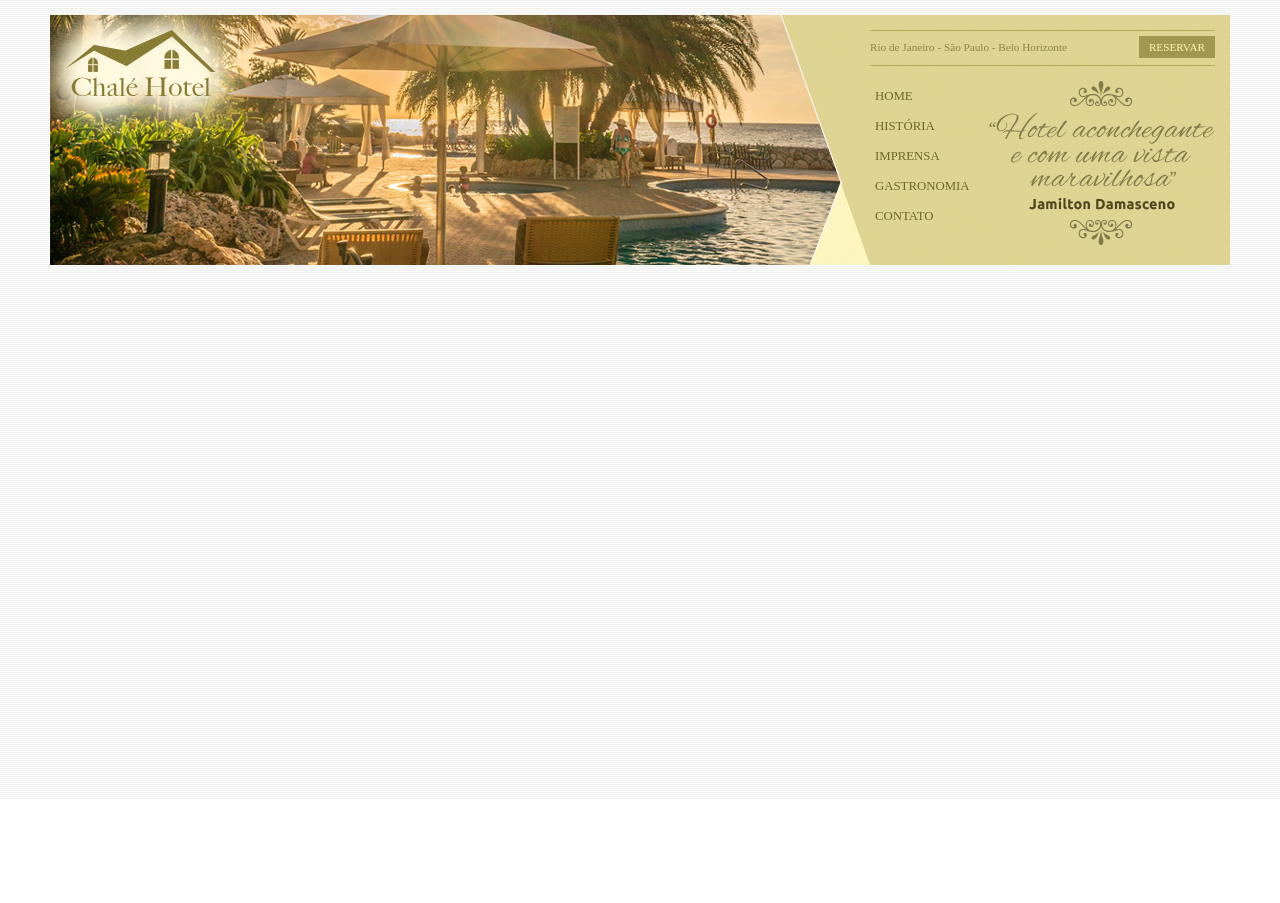
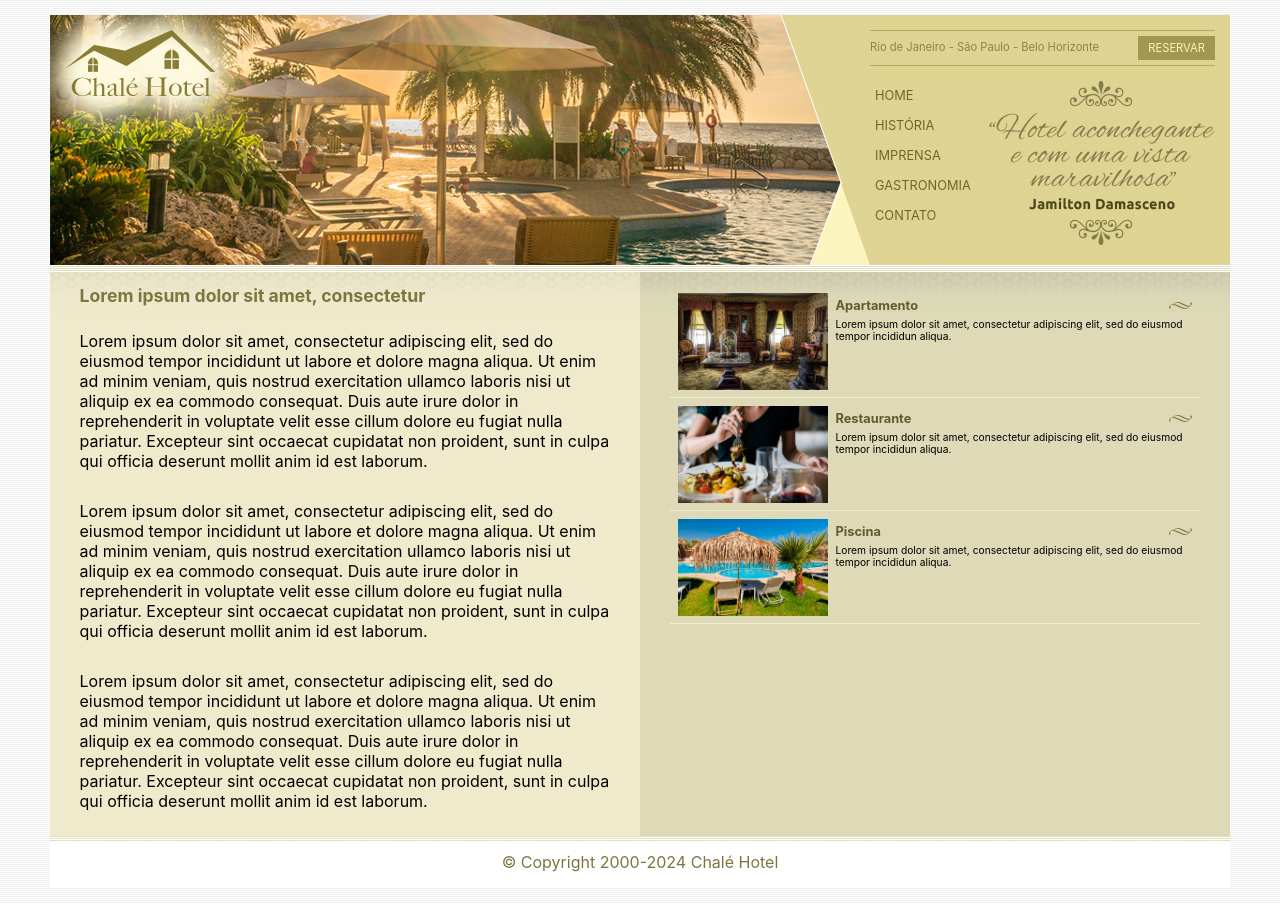
Before and after one commit to ahss-dev/Chale-Hotel, a plain HTML site: page index.html in a window 1280 px wide. Before the commit the page ends 800 px from the top, so only its background shows below. Drawn offline with Linux system fonts and the light colour scheme.

Commit message:
feat:Pagina principal finalizada, com coluna lateral

```diff
--- a/index.html
+++ b/index.html
@@ -56,6 +56,88 @@
             </div>
         </div>
 
+        <section id="area-principal">
+            <div class="conteudo">
+                <h2>Lorem ipsum dolor sit amet, consectetur</h2>
+                <br>
+                <p>
+                    Lorem ipsum dolor sit amet, consectetur adipiscing elit,
+                    sed do eiusmod tempor incididunt ut labore et dolore magna aliqua.
+                    Ut enim ad minim veniam, quis nostrud exercitation ullamco laboris
+                    nisi ut aliquip ex ea commodo consequat. Duis aute irure dolor in
+                    reprehenderit in voluptate velit esse cillum dolore eu fugiat
+                    nulla pariatur. Excepteur sint occaecat cupidatat
+                    non proident, sunt in culpa qui officia deserunt mollit
+                    anim id est laborum.
+                </p>
+                <br>
+                <p>
+                    Lorem ipsum dolor sit amet, consectetur adipiscing elit,
+                    sed do eiusmod tempor incididunt ut labore et dolore magna aliqua.
+                    Ut enim ad minim veniam, quis nostrud exercitation ullamco laboris
+                    nisi ut aliquip ex ea commodo consequat. Duis aute irure dolor in
+                    reprehenderit in voluptate velit esse cillum dolore eu fugiat
+                    nulla pariatur. Excepteur sint occaecat cupidatat
+                    non proident, sunt in culpa qui officia deserunt mollit
+                    anim id est laborum.
+                </p>
+                <br>
+                <p>
+                    Lorem ipsum dolor sit amet, consectetur adipiscing elit,
+                    sed do eiusmod tempor incididunt ut labore et dolore magna aliqua.
+                    Ut enim ad minim veniam, quis nostrud exercitation ullamco laboris
+                    nisi ut aliquip ex ea commodo consequat. Duis aute irure dolor in
+                    reprehenderit in voluptate velit esse cillum dolore eu fugiat
+                    nulla pariatur. Excepteur sint occaecat cupidatat
+                    non proident, sunt in culpa qui officia deserunt mollit
+                    anim id est laborum.
+                </p>
+            </div>
+        </section>
+
+        <section id="area-lateral">
+            <div class="conteudo">
+                <ul id="beneficios">
+                    <li>
+                        <a href="#">
+                            <img src="imagens/apartamento.jpg" alt="Apartamento">
+                            <h3>Apartamento</h3>
+                            <p>
+                                Lorem ipsum dolor sit amet, consectetur adipiscing elit,
+                                sed do eiusmod tempor incididun aliqua.
+                            </p>
+                        </a>
+                    </li>
+                    <li>
+                        <a href="#">
+                            <img src="imagens/restaurante.jpg" alt="Apartamento">
+                            <h3>Restaurante</h3>
+                            <p>
+                                Lorem ipsum dolor sit amet, consectetur adipiscing elit,
+                                sed do eiusmod tempor incididun aliqua.
+                            </p>
+                        </a>
+                    </li>
+                    <li>
+                        <a href="#">
+                            <img src="imagens/piscina.jpg" alt="Apartamento">
+                            <h3>Piscina</h3>
+                            <p>
+                                Lorem ipsum dolor sit amet, consectetur adipiscing elit,
+                                sed do eiusmod tempor incididun aliqua.
+                            </p>
+                        </a>
+                    </li>
+                </ul>
+            </div>
+        </section>
+
+        <footer id="rodape">
+            <span>
+                &copy; Copyright 2000-2024 Chalé Hotel
+            </span>
+        </footer>
+
     </section>
 
 </body>
--- a/style.css
+++ b/style.css
@@ -2,6 +2,7 @@
 * {
     margin: 0;
     padding: 0;
+    font-family: "Inter", sans-serif;
 }
 
 /* Formatando o corpo da página */
@@ -12,7 +13,7 @@ body {
 }
 
 #container {
-    background: #ede9cc;
+    background: #ede9cc url(imagens/bg-container.png) top center repeat-y;
     margin: 0 auto;
     max-width: 1180px;
     min-width: 740px;
@@ -123,3 +124,84 @@ ul#navegacao a:hover {
     background: #fdf6be;
     transition: 0.4s;
 }
+
+/* Área de Conteúdos */
+
+#area-principal {
+    float: left;
+    width: 50%;
+    background: url(imagens/bg-area-principal.png) top left repeat-x;
+    padding: 15px 0px;
+}
+
+#area-lateral {
+    float: right;
+    width: 50%;
+    background: url(imagens/bg-area-lateral.png) top left repeat-x;
+    padding: 20px 0px;
+}
+
+.conteudo {
+    margin: 0 auto;
+    width: 90%;
+}
+
+.conteudo ul li img {
+    width: 150px;
+}
+
+#rodape {
+    clear: both;
+    background: #fff url(imagens/bg-rodape.png) repeat-x top;
+    text-align: center;
+    padding: 16px;
+    color: #7d7640;
+}
+
+/* Formatação de textos */
+
+h2 {
+    color: #7d7640;
+    font-size: 1.1em;
+    padding: 5px 0px;
+}
+
+p {
+    font-size: 1em;
+    margin-bottom: 10px;
+}
+
+/* Formatação da área lateral */
+
+#beneficios li {
+    padding: 8px;
+    border-bottom: 1px solid #f3efcb;
+    height: 6em;
+}
+
+#beneficios li a img {
+    float: left;
+    margin-right: 8px;
+}
+
+#beneficios li a {
+    font-size: 0.8em;
+}
+
+#beneficios li a p {
+    color: #000;
+    font-size: 0.8em;
+}
+
+#beneficios li a h3 {
+    font-size: 1em;
+    color: #615b2d;
+    padding: 5px 0;
+    background: url(imagens/ornamento.png) no-repeat center right;
+}
+
+#beneficios li:hover {
+    background: #f6f3d6;
+    cursor: pointer;
+    transition: 0.3s;
+}
```
